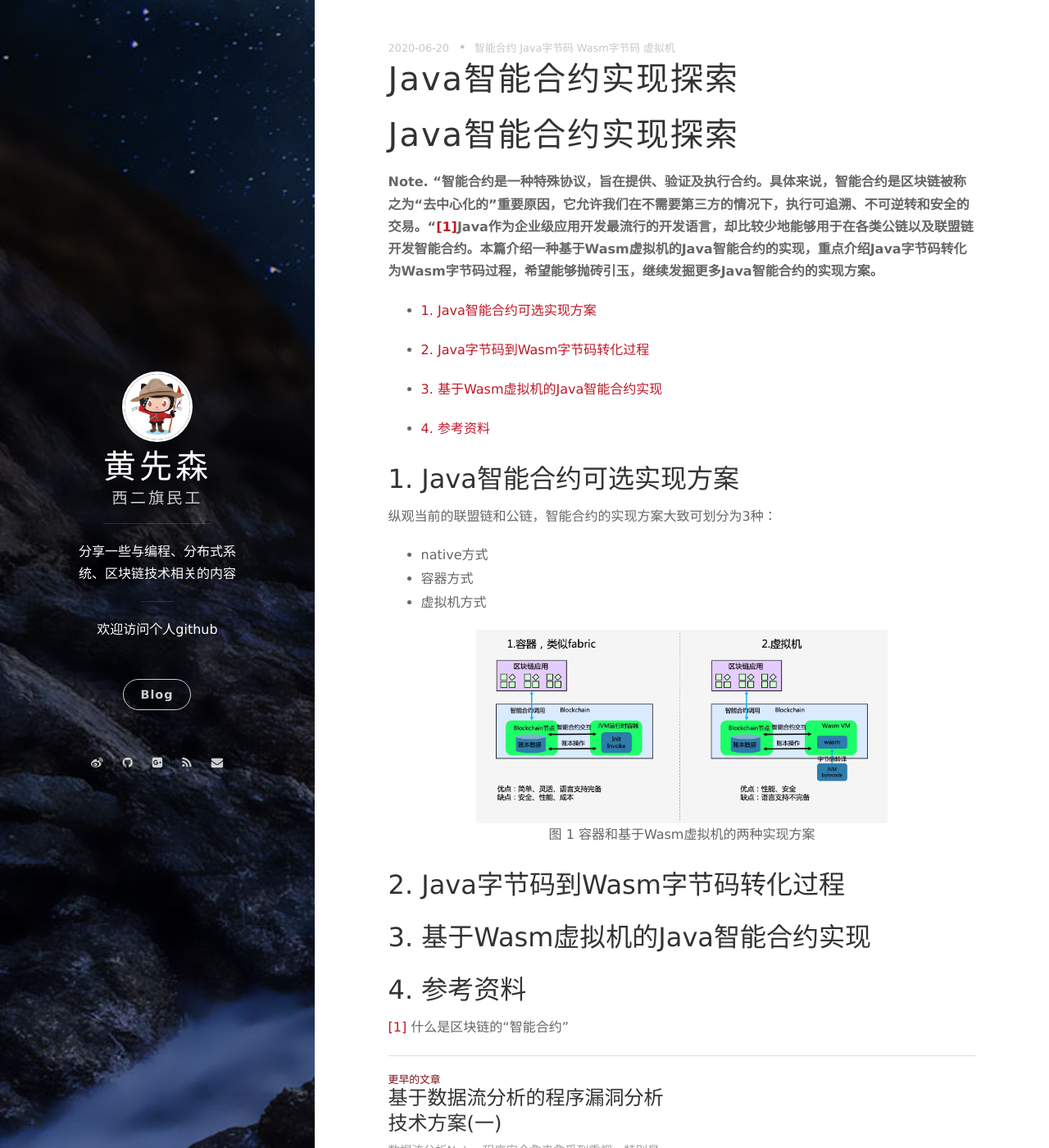
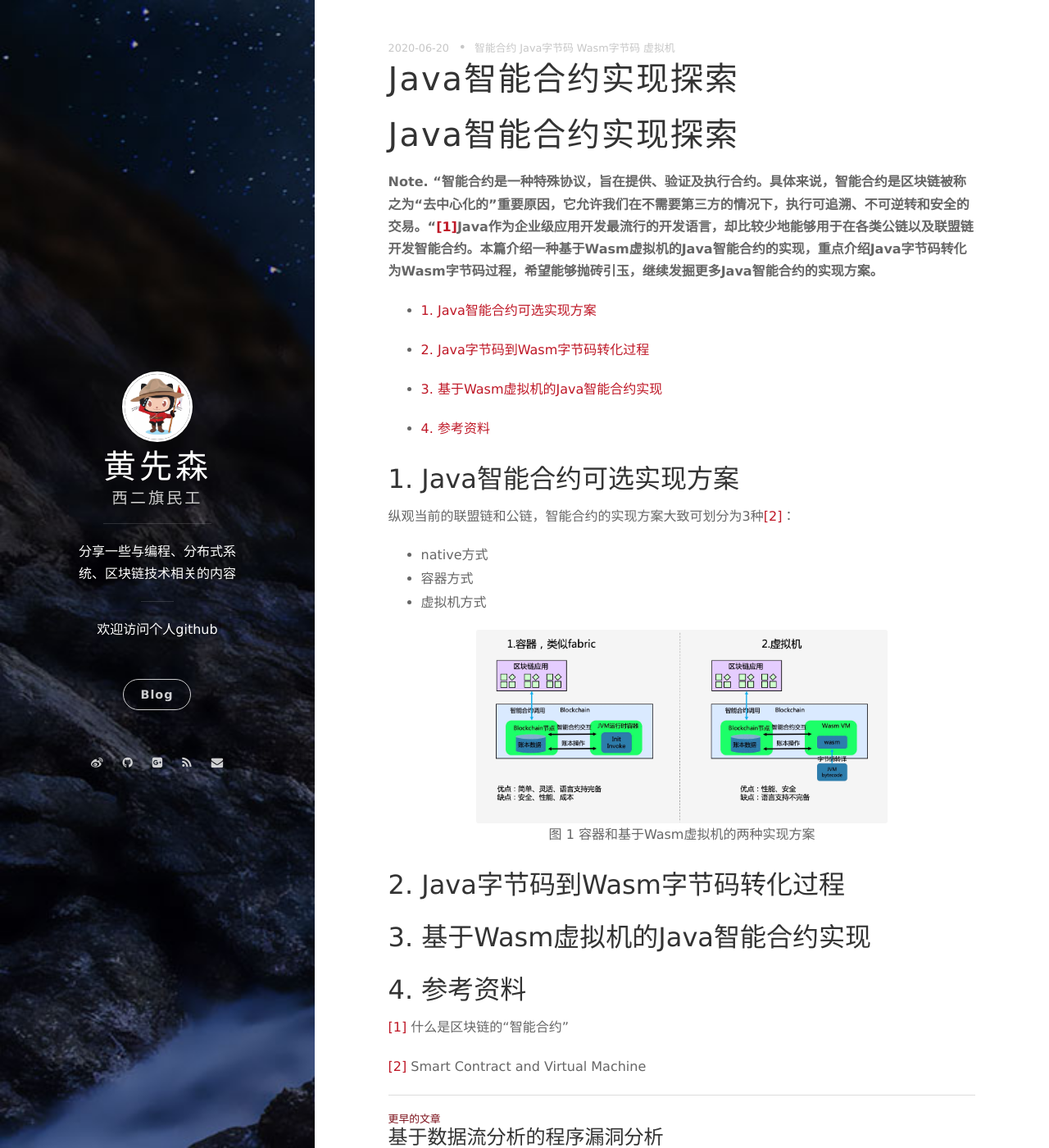
Before and after one commit to berryjam/berryjam.github.io, a Jekyll site: the page built from _posts/2020-06-20-Java智能合约实现探索.md, in a window 1280 px wide and 1400 px high. Shown: the whole window at 82% size. Built offline with Jekyll 4.4.1, drawn with Linux system fonts in a browser that asks for light colours; nearby versions of some CDN libraries; comment, search, counter and statistics services are not loaded.

Commit message:
Update 2020-06-20-Java智能合约实现探索.md

```diff
--- a/_posts/2020-06-20-Java智能合约实现探索.md
+++ b/_posts/2020-06-20-Java智能合约实现探索.md
@@ -21,7 +21,7 @@ tags: 智能合约 Java字节码 Wasm字节码 虚拟机
 
 ## 1. Java智能合约可选实现方案
 
-纵观当前的联盟链和公链，智能合约的实现方案大致可划分为3种：
+纵观当前的联盟链和公链，智能合约的实现方案大致可划分为3种[[2]](https://medium.com/@hashgard/smart-contract-and-virtual-machine-2406edfd3dbe#:~:text=The%20most%20common%20way%20to,machine%20in%20traditional%20IT%20technology.)：
 - native方式
 - 容器方式
 - 虚拟机方式
@@ -44,3 +44,5 @@ tags: 智能合约 Java字节码 Wasm字节码 虚拟机
 ## 4. 参考资料
 
 [[1]](http://www.woshipm.com/blockchain/1442574.html) 什么是区块链的“智能合约”
+
+[[2]](https://medium.com/@hashgard/smart-contract-and-virtual-machine-2406edfd3dbe#:~:text=The%20most%20common%20way%20to,machine%20in%20traditional%20IT%20technology.) Smart Contract and Virtual Machine
```
